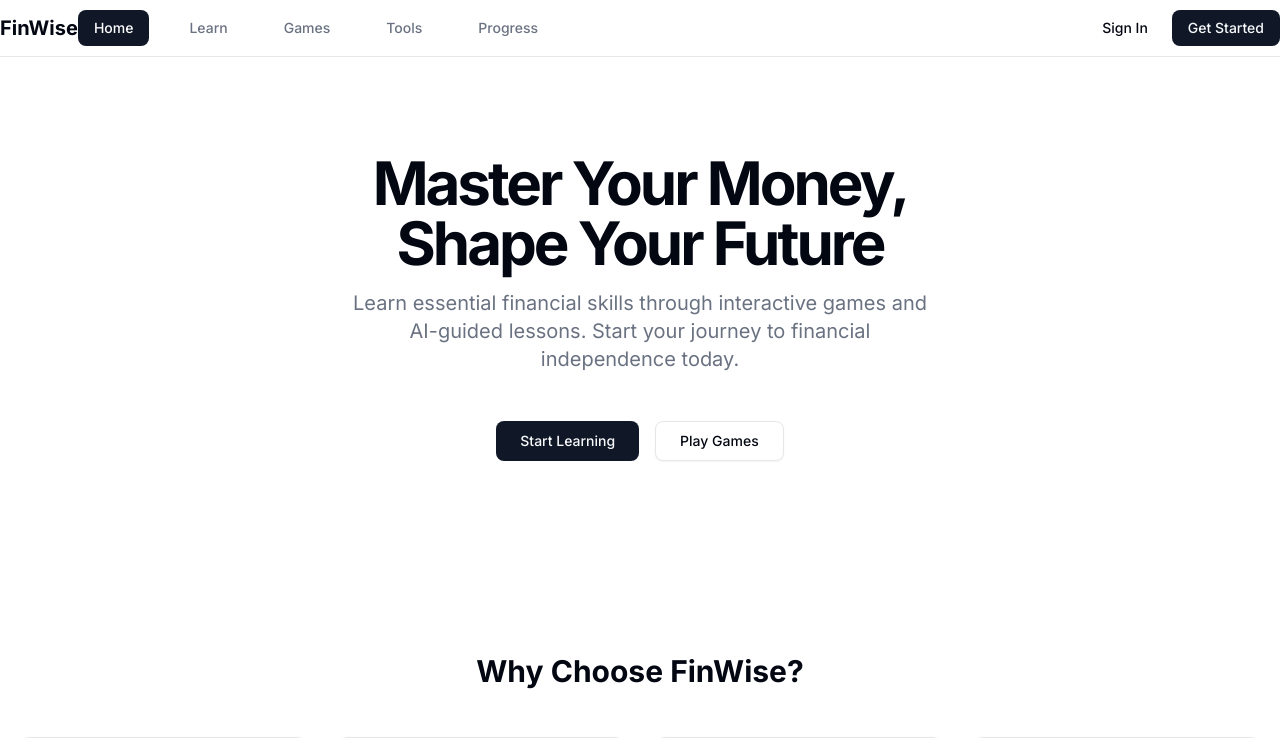
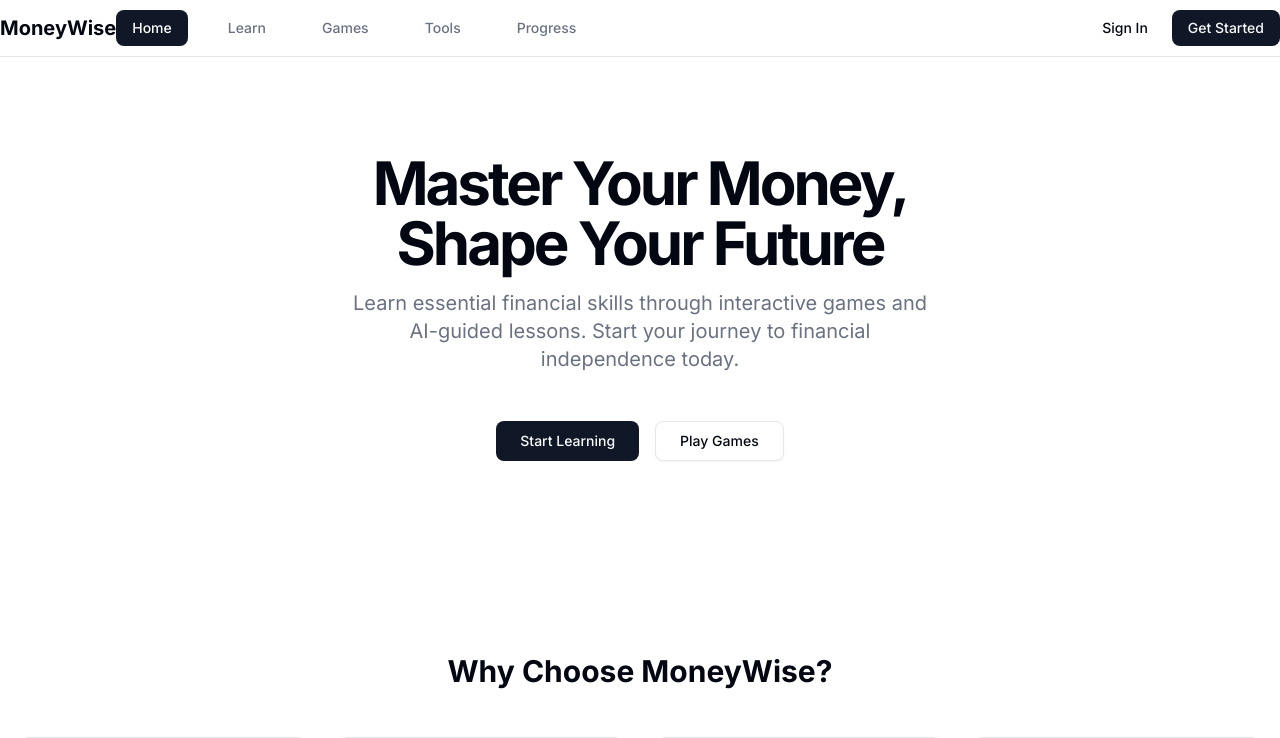
Before and after one commit to SM7958302/moneywise-app, a Next.js app: page / in a window 1280 px wide. Shown: the top 738 px of the page. Built offline with nearby package versions, Linux system fonts and the light colour scheme; no server answers.

Commit message:
chore: update brand name from FinWise to MoneyWise

```diff
--- a/src/app/page.tsx
+++ b/src/app/page.tsx
@@ -52,7 +52,7 @@ export default function Home() {
       </section>
 
       <section className="container px-4 py-16 md:py-24">
-        <h2 className="text-3xl font-bold text-center mb-12">Why Choose FinWise?</h2>
+        <h2 className="text-3xl font-bold text-center mb-12">Why Choose MoneyWise?</h2>
         <div className="grid grid-cols-1 md:grid-cols-2 lg:grid-cols-4 gap-6">
           {features.map((feature) => (
             <Card key={feature.title} className="hover:shadow-lg transition-shadow">
--- a/src/components/header.tsx
+++ b/src/components/header.tsx
@@ -6,7 +6,7 @@ export function Header() {
     <header className="sticky top-0 z-50 w-full border-b bg-background/95 backdrop-blur supports-[backdrop-filter]:bg-background/60">
       <div className="container flex h-14 items-center">
         <Link href="/" className="flex items-center space-x-2">
-          <span className="font-bold text-xl">FinWise</span>
+          <span className="font-bold text-xl">MoneyWise</span>
         </Link>
         <Navigation />
       </div>
```
